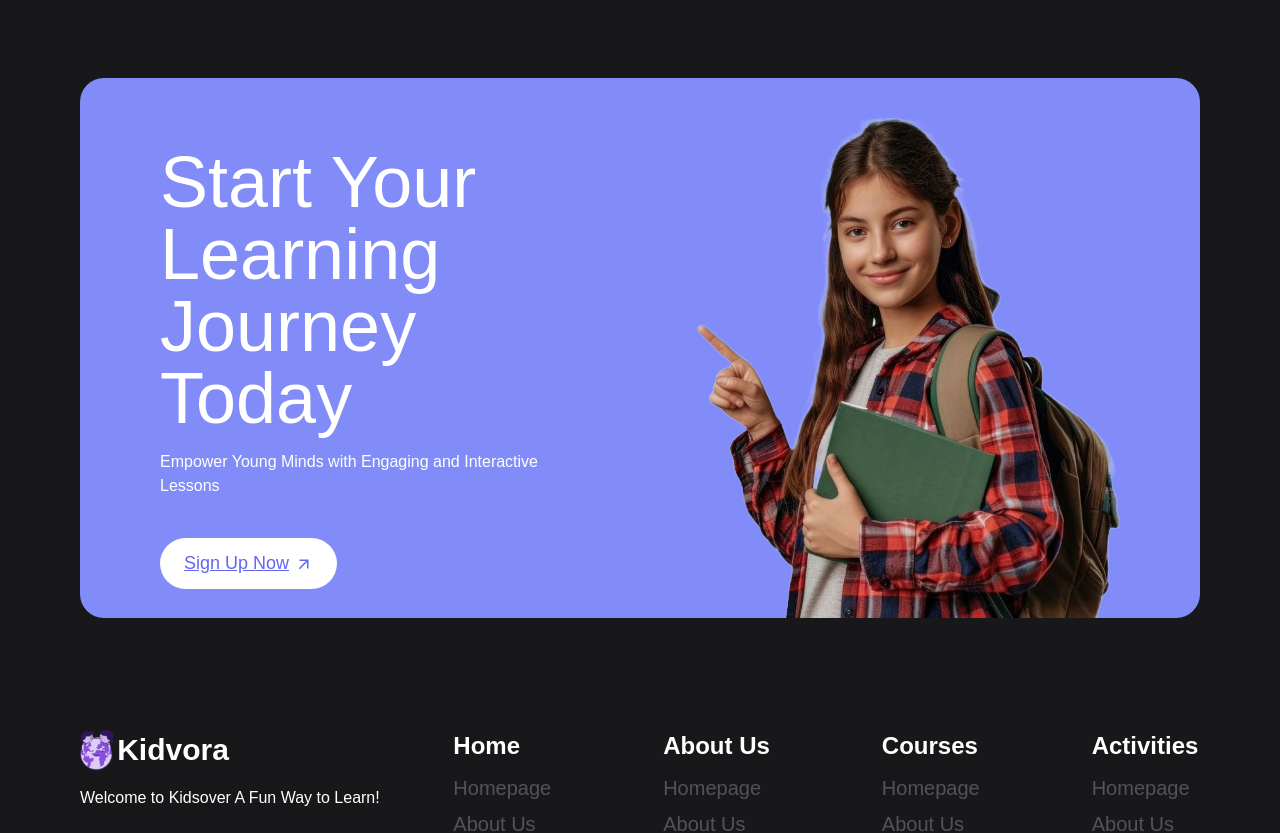
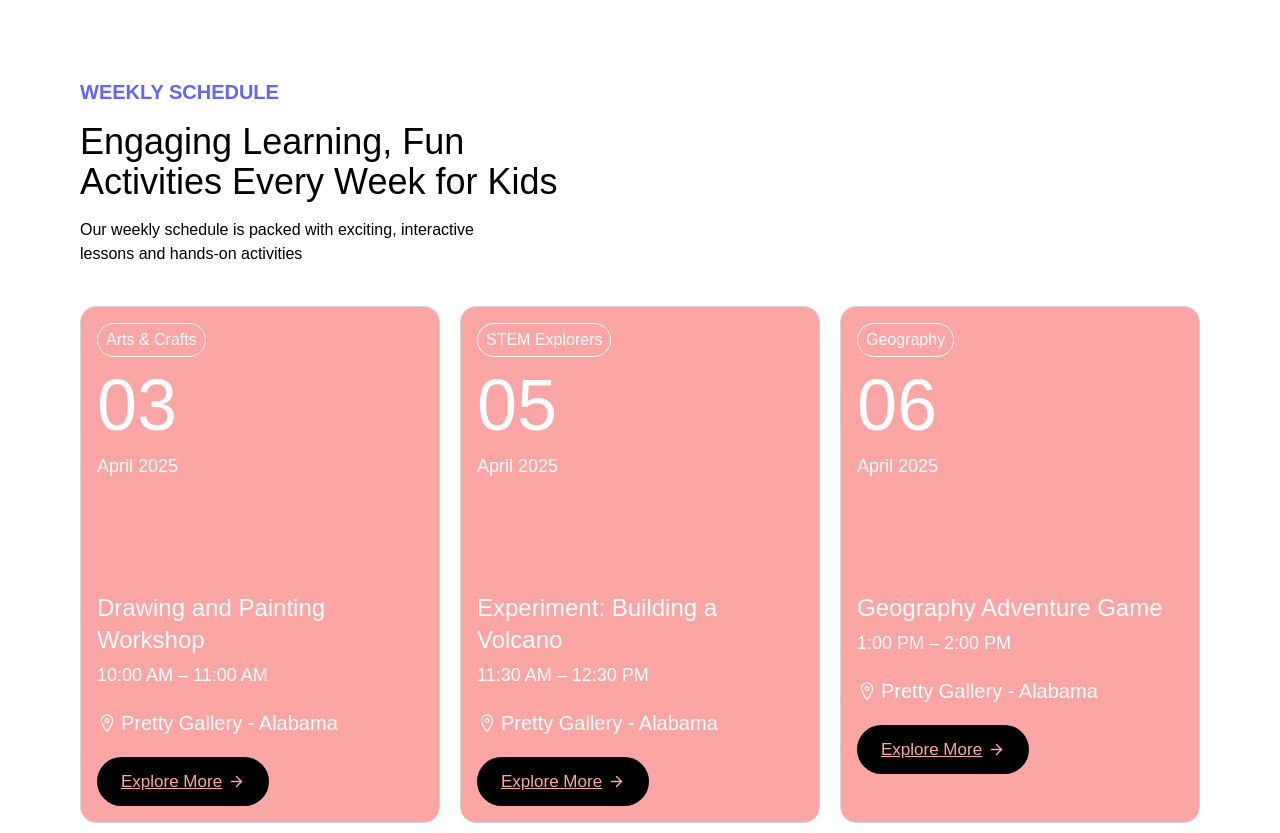
Before and after one commit to dikshitshrestha/Kidvora, a React (Vite) app: page /activities in a window 1280 px wide. Shown: the part 2060-2893 px from the top of the page. Built offline with nearby package versions, Linux system fonts and the light colour scheme.

Commit message:
created schedule section in activities page

```diff
--- a/src/Components/Activities/Activities.jsx
+++ b/src/Components/Activities/Activities.jsx
@@ -1,12 +1,14 @@
 import React from "react";
 import AcitivitesHero from "./ActivitiesHero";
 import Interactive from "./Interactive";
+import Schedule from "./Schedule";
 
 export default function Activities() {
   return (
     <div>
       <AcitivitesHero />
       <Interactive />
+      <Schedule />
     </div>
   );
 }
--- a/src/Components/Activities/Interactive.jsx
+++ b/src/Components/Activities/Interactive.jsx
@@ -49,7 +49,10 @@ export default function Interactive() {
           <h1 className="text-4xl">Interactive Activities</h1>
           <div className=" w-full flex flex-col gap-5 pt-3">
             {activities.map((item, index) => (
-              <div className="bg-white py-4 px-3 rounded-lg shadow-lg flex gap-5 items-center">
+              <div
+                className="bg-white py-4 px-3 rounded-lg shadow-lg flex gap-5 items-center"
+                key={index}
+              >
                 <div className="h-24 w-24 rounded-md overflow-hidden">
                   <img
                     src={item.image}
--- /dev/null
+++ b/src/Components/Activities/Schedule.jsx
@@ -0,0 +1,74 @@
+import React from "react";
+import { LuArrowRight } from "react-icons/lu";
+import { IoLocationOutline } from "react-icons/io5";
+
+export default function Schedule() {
+  const schedule = [
+    {
+      heading1: "Arts & Crafts",
+      date: "03",
+      heading2: "Drawing and Painting Workshop",
+      time: "10:00 AM – 11:00 AM",
+    },
+    {
+      heading1: "STEM Explorers",
+      date: "05",
+      heading2: "Experiment: Building a Volcano",
+      time: "11:30 AM – 12:30 PM",
+    },
+    {
+      heading1: "Geography",
+      date: "06",
+      heading2: "Geography Adventure Game",
+      time: "1:00 PM – 2:00 PM",
+    },
+  ];
+  return (
+    <div className="font-poppins p-20">
+      <div className="flex flex-col gap-4">
+        <h1 className="text-xl font-semibold text-indigo-500">
+          WEEKLY SCHEDULE
+        </h1>
+        <h1 className="text-4xl">
+          Engaging Learning, Fun <br /> Activities Every Week for Kids
+        </h1>
+        <p>
+          Our weekly schedule is packed with exciting, interactive <br />{" "}
+          lessons and hands-on activities
+        </p>
+      </div>
+      <div className="flex pt-10 gap-5">
+        {schedule.map((item, index) => (
+          <div
+            className="w-full border-[1px] border-zinc-300 rounded-2xl p-4 bg-red-300 hover:bg-indigo-300 duration-300 ease-in-out"
+            key={index}
+          >
+            <div className="flex flex-col gap-3 text-white">
+              <h1 className="border-[1px] max-w-max px-2 py-1 rounded-full border-white">
+                {item.heading1}
+              </h1>
+              <h1 className="text-7xl">{item.date}</h1>
+              <h1 className="text-[18px]">April 2025</h1>
+            </div>
+
+            <div className="flex flex-col gap-5 text-white mt-28">
+              <div className="flex flex-col gap-1.5">
+                <h1 className="text-2xl">{item.heading2}</h1>
+                <p className="text-[18px]">{item.time}</p>
+              </div>
+              <div className="flex items-center text-xl gap-1">
+                <IoLocationOutline /> <h1>Pretty Gallery - Alabama</h1>
+              </div>
+              <a
+                href="#"
+                className="underline text-[17px] max-w-max flex  items-center gap-1.5 py-3 px-6 rounded-full text-red-300 bg-black hover:text-indigo-400 duration-300 ease-in-out"
+              >
+                Explore More <LuArrowRight />
+              </a>
+            </div>
+          </div>
+        ))}
+      </div>
+    </div>
+  );
+}
```
